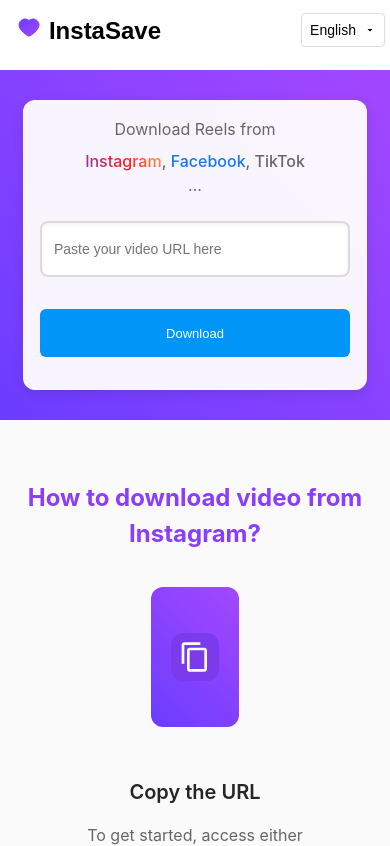
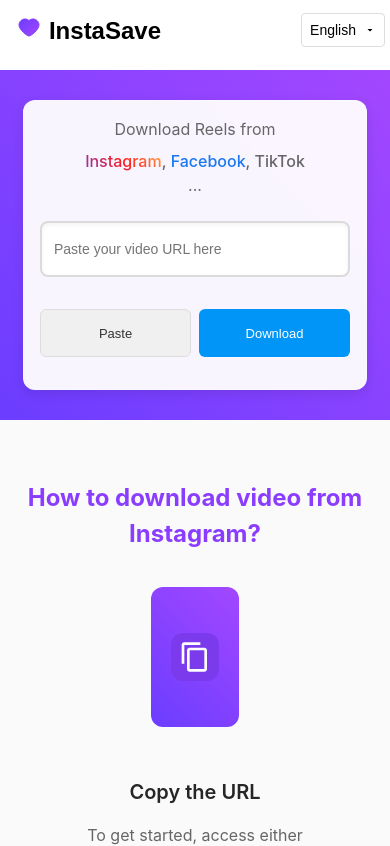
Before and after one commit to vksinwar/instasave-frontend, a React (Vite) app: page / in a window 390 px wide. Shown: the top 846 px of the page. Built offline with nearby package versions, Linux system fonts and the light colour scheme.

Commit message:
added pate button

```diff
--- a/public/static/styles.css
+++ b/public/static/styles.css
@@ -1503,7 +1503,7 @@ section {
     }
 
     .search-form__actions {
-        flex-direction: column;
+        flex-direction: row;
         gap: 10px;
     }
 }
@@ -1566,3 +1566,25 @@ section {
         scroll-behavior: auto !important;
     }
 }
+
+.search-form__actions {
+    display: flex;
+    gap: 8px;
+}
+
+.paste-btn {
+    background-color: #f0f0f0;
+    color: #333;
+    border: 1px solid #ddd;
+    transition: background-color 0.3s ease;
+}
+
+.paste-btn:hover {
+    background-color: #e0e0e0;
+}
+
+.paste-btn:disabled {
+    background-color: #f5f5f5;
+    color: #999;
+    cursor: not-allowed;
+}
--- a/src/components/DownloadForm.jsx
+++ b/src/components/DownloadForm.jsx
@@ -131,6 +131,15 @@ function DownloadForm() {
           />
           <div className="search-form__actions">
             <button
+              type="button"
+              onClick={handlePaste}
+              className="search-form__action-btn paste-btn"
+              aria-label="Paste URL"
+              disabled={loading}
+            >
+              Paste
+            </button>
+            <button
               type="submit"
               className="search-form__action-btn info-fetch-btn"
               disabled={loading}
```
